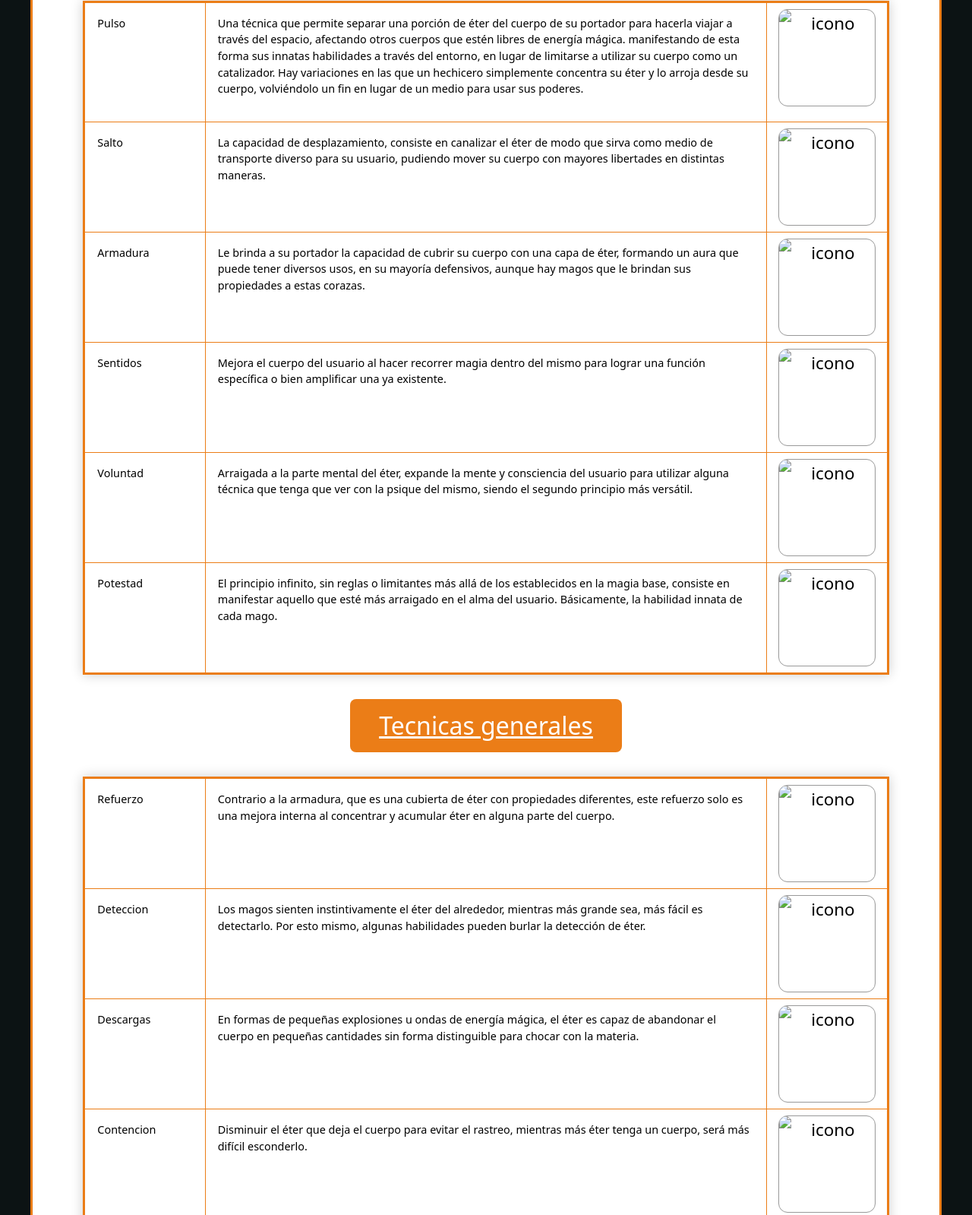
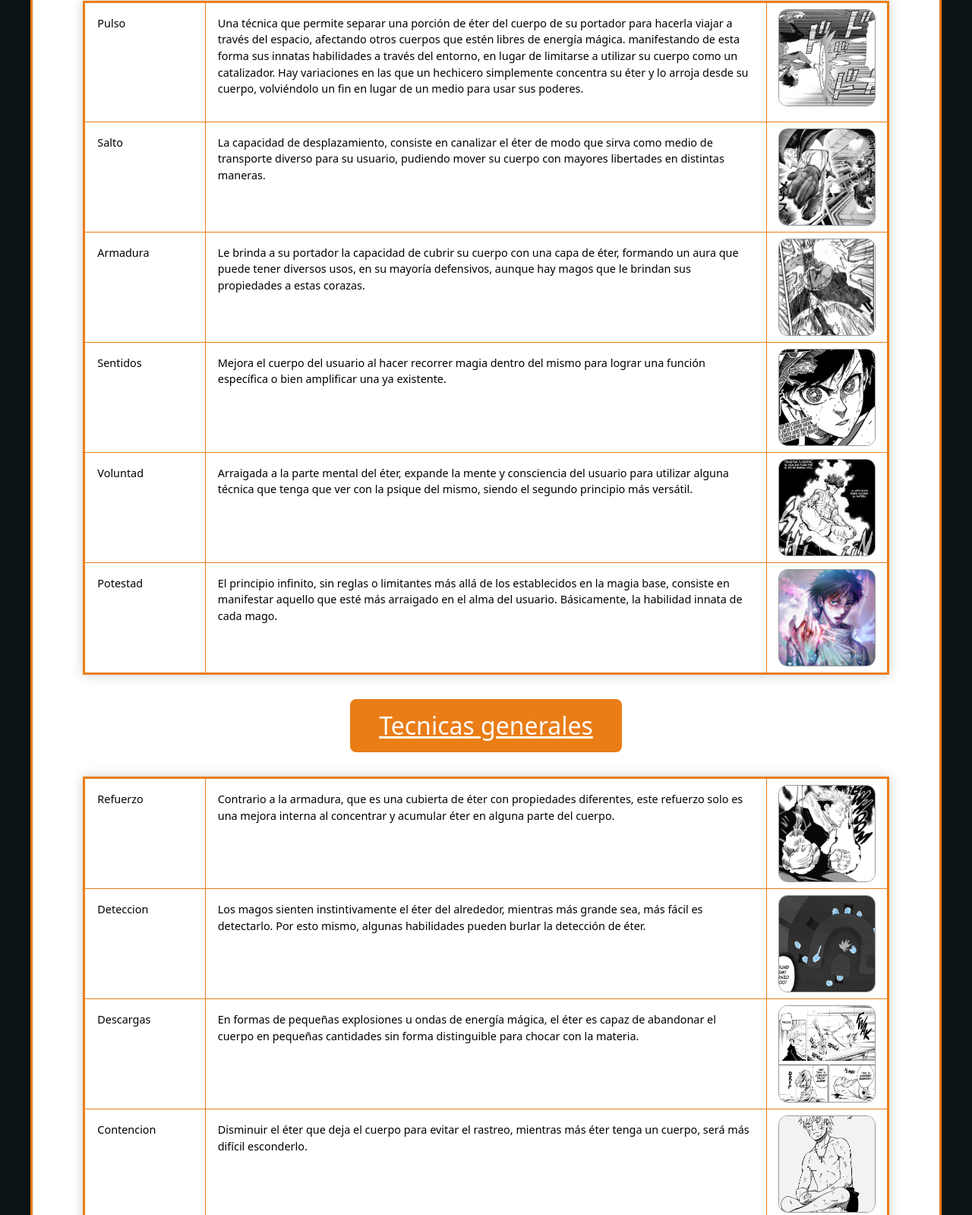
Before and after one commit to Lukita-user/AureliaCoderhouse, a plain HTML site: page principales/eter.html in a window 1280 px wide. Shown: the part 958-2557 px from the top of the page at 76% size. Drawn offline with nearby package versions, Linux system fonts and the light colour scheme; the site is published under a folder, as on GitHub Pages, so addresses that start at the root find nothing; a web font is replaced by a local one.

Commit message:
Actualización de contenido

```diff
--- a/principales/eter.html
+++ b/principales/eter.html
@@ -37,32 +37,32 @@ Alma: el aspecto más importante de la magia recae sobre el alma, la mas profund
         <tr>
           <td style="width: 15%;"><p class="resumen">Pulso</a></p>
          <td style="width: 70%;"><p class="resumen"> Una técnica que permite separar una porción de éter del cuerpo de su portador para hacerla viajar a través del espacio, afectando otros cuerpos que estén libres de energía mágica. manifestando de esta forma sus innatas habilidades a través del entorno, en lugar de limitarse a utilizar su cuerpo como un catalizador. Hay variaciones en las que un hechicero simplemente concentra su éter y lo arroja desde su cuerpo, volviéndolo un fin en lugar de un medio para usar sus poderes. </p></td>
-          <td class="imagen-icono" style="width: 15%;"><img src="/Imagenes/eter img/Pulso.webp" alt="icono" class="icono"></td>
+          <td class="imagen-icono" style="width: 15%;"><img src="../Imagenes/eter img/Pulso.webp" alt="icono" class="icono"></td>
         </tr>
         <tr>
           <td style="width: 15%;"><p class="resumen">Salto</p>
          <td style="width: 70%;"><p class="resumen">La capacidad de desplazamiento, consiste en canalizar el éter de modo que sirva como medio de transporte diverso para su usuario, pudiendo mover su cuerpo con mayores libertades en distintas maneras.</p></td>
-          <td class="imagen-icono" style="width: 15%;"><img src="/Imagenes/eter img/Salto.webp" alt="icono" class="icono"></td>
+          <td class="imagen-icono" style="width: 15%;"><img src="../Imagenes/eter img/Salto.webp" alt="icono" class="icono"></td>
         </tr>
         <tr>
           <td style="width: 15%;"><p class="resumen">Armadura</p>
          <td style="width: 70%;"><p class="resumen"> Le brinda a su portador la capacidad de cubrir su cuerpo con una capa de éter, formando un aura que puede tener diversos usos, en su mayoría defensivos, aunque hay magos que le brindan sus propiedades a estas corazas.</p></td>
-          <td class="imagen-icono" style="width: 15%;"><img src="/Imagenes/eter img/Armadura.jpg" alt="icono" class="icono"></td>
+          <td class="imagen-icono" style="width: 15%;"><img src="../Imagenes/eter img/Armadura.jpg" alt="icono" class="icono"></td>
         </tr>
         <tr>
           <td style="width: 15%;"><p class="resumen">Sentidos</p>
          <td style="width: 70%;"><p class="resumen">Mejora el cuerpo del usuario al hacer recorrer magia dentro del mismo para lograr una función específica o bien amplificar una ya existente.</p></td>
-          <td class="imagen-icono"><img src="/Imagenes/eter img/Sentidos.jpg" alt="icono" class="icono"></td>
+          <td class="imagen-icono"><img src="../Imagenes/eter img/Sentidos.jpg" alt="icono" class="icono"></td>
         </tr>
         <tr style="width: 15%;">
           <td><p class="resumen">Voluntad</p>
          <td style="width: 70%;"><p class="resumen"> Arraigada a la parte mental del éter, expande la mente y consciencia del usuario para utilizar alguna técnica que tenga que ver con la psique del mismo, siendo el segundo principio más versátil.</p></td>
-          <td class="imagen-icono"><img src="/Imagenes/eter img/Voluntad.jpg" alt="icono" class="icono"></td>
+          <td class="imagen-icono"><img src="../Imagenes/eter img/Voluntad.jpg" alt="icono" class="icono"></td>
         </tr>
         <tr>
           <td style="width: 15%;"><p class="resumen">Potestad</p>
          <td style="width: 70%;"><p class="resumen"> El principio infinito, sin reglas o limitantes más allá de los establecidos en la magia base, consiste en manifestar aquello que esté más arraigado en el alma del usuario. Básicamente, la habilidad innata de cada mago. </p></td>
-          <td class="imagen-icono" style="width: 15%;"><img src="/Imagenes/eter img/Potestad.jpg" alt="icono" class="icono"></td>
+          <td class="imagen-icono" style="width: 15%;"><img src="../Imagenes/eter img/Potestad.jpg" alt="icono" class="icono"></td>
         </tr>
      </table>
 <h2 class="titulo">Tecnicas generales</h2>
@@ -70,26 +70,26 @@ Alma: el aspecto más importante de la magia recae sobre el alma, la mas profund
         <tr>
           <td style="width: 15%;"><p class="resumen">Refuerzo</p>
          <td style="width: 70%;"><p class="resumen">Contrario a la armadura, que es una cubierta de éter con propiedades diferentes, este refuerzo solo es una mejora interna al concentrar y acumular éter en alguna parte del cuerpo.</p></td>
-          <td class="imagen-icono" style="width: 15%;"><img src="/Imagenes/eter img/refuerzo.jpg" alt="icono" class="icono"></td>
+          <td class="imagen-icono" style="width: 15%;"><img src="../Imagenes/eter img/refuerzo.jpg" alt="icono" class="icono"></td>
         </tr>
         <tr>
           <td style="width: 15%;"><p class="resumen">Deteccion</p>
          <td style="width: 70%;"><p class="resumen">Los magos sienten instintivamente el éter del alrededor, mientras más grande sea, más fácil es detectarlo. Por esto mismo, algunas habilidades pueden burlar la detección de éter.</p></td>
-          <td class="imagen-icono" style="width: 15%;"><img src="/Imagenes/eter img/deteccion.png" alt="icono" class="icono"></td>
+          <td class="imagen-icono" style="width: 15%;"><img src="../Imagenes/eter img/deteccion.png" alt="icono" class="icono"></td>
         </tr>
         <tr>
           <td><p class="resumen" style="width: 15%;">Descargas</p>
          <td style="width: 70%;"><p class="resumen">En formas de pequeñas explosiones u ondas de energía mágica, el éter es capaz de abandonar el cuerpo en pequeñas cantidades sin forma distinguible para chocar con la materia.</p></td>
-          <td class="imagen-icono" style="width: 15%;"><img src="/Imagenes/eter img/descargas.webp" alt="icono" class="icono"></td>
+          <td class="imagen-icono" style="width: 15%;"><img src="../Imagenes/eter img/descargas.webp" alt="icono" class="icono"></td>
         </tr>
         <tr>
           <td><p class="resumen" style="width: 15%;">Contencion</p>
          <td style="width: 70%;"><p class="resumen">Disminuir el éter que deja el cuerpo para evitar el rastreo, mientras más éter tenga un cuerpo, será más difícil esconderlo. </p></td>
-          <td class="imagen-icono" style="width: 15%;"><img src="/Imagenes/eter img/contencion.jpg" alt="icono" class="icono"></td>
+          <td class="imagen-icono" style="width: 15%;"><img src="../Imagenes/eter img/contencion.jpg" alt="icono" class="icono"></td>
         </tr>
            <td><p class="resumen" style="width: 15%;">Imbuir</p>
          <td style="width: 70%;"><p class="resumen" style="width: 70%;">Un mago es capaz de ingresar su éter en objetos inanimados u otras personas sin éter siempre y cuando estén en contacto con ellos, a diferencia del pulso, que tiene propiedades distintas y actúa desde afuera del cuerpo </p></td>
-          <td class="imagen-icono" style="width: 15%;"> <img src="/Imagenes/eter img/imbuir.jpg" alt="icono" class="icono"></td>
+          <td class="imagen-icono" style="width: 15%;"> <img src="../Imagenes/eter img/imbuir.jpg" alt="icono" class="icono"></td>
      </table>
 <h2 class="titulo">Debilidades</h2>
      <table class="tabla-razas table table-bordered tabla-derecha">
```
